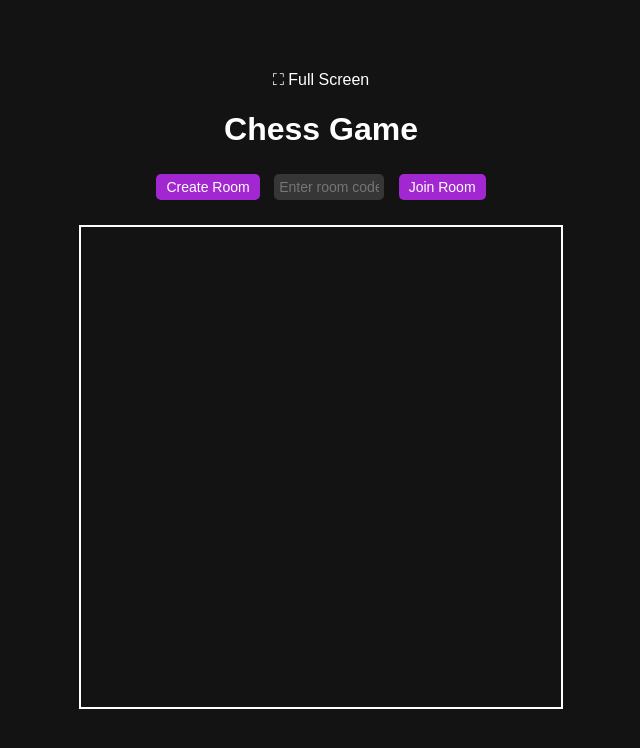
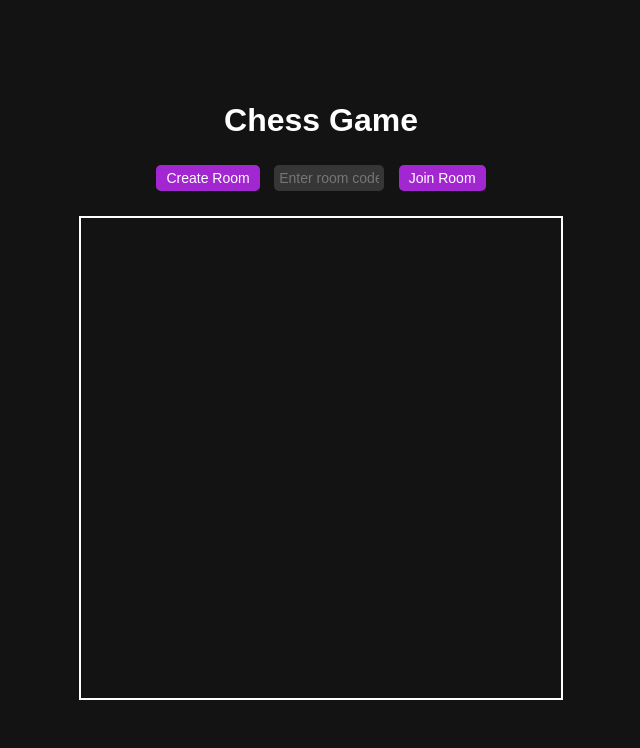
Before and after one commit to Clem1212/chess, a website: page public/index.html in a window 1280 px wide. Shown: the whole page, without its empty margins (319-959 px from the left). Drawn offline with nearby package versions, Linux system fonts and the light colour scheme; no server answers.

Commit message:
Update index.html

```diff
--- a/public/index.html
+++ b/public/index.html
@@ -109,9 +109,7 @@
 <body>
     <div class="container">
         <center>
-            <div id="fullScreenBtn" onclick="toggleFullScreen()" style="color:white">
-              &#x26F6; Full Screen
-            </div>
+
             <script>
                // Function to toggle full screen mode
         function toggleFullScreen() {
```
